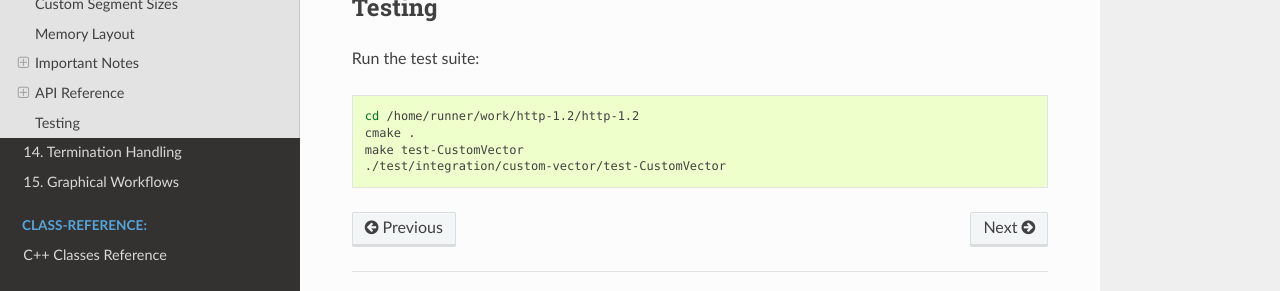
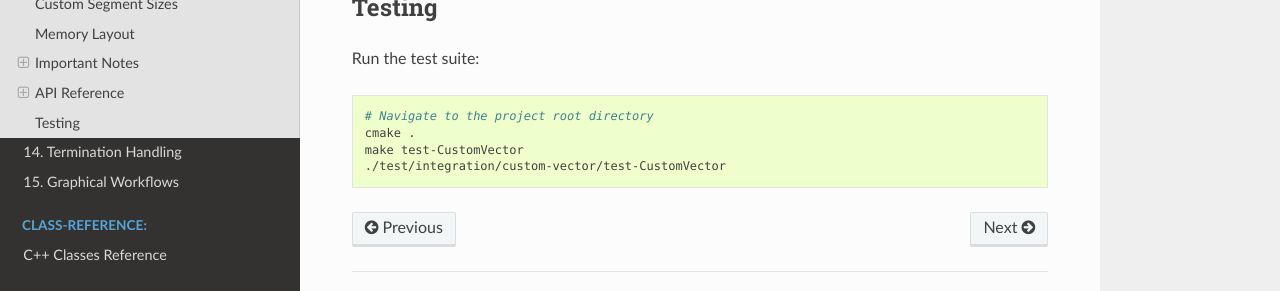
Before and after one commit to WEBcodeX1/http-1.2, a Sphinx documentation site: the page built from doc/CustomVector.rst, in a window 1280 px wide and 900 px high, scrolled down 5144 px. Shown: the part 523-814 px from the top of the window. Built offline with Sphinx 7.4.7 and the Read the Docs theme 3.1.0, drawn with Linux system fonts in a browser that asks for light colours.

Commit message:
Fix hardcoded path in CustomVector.rst documentation
Agent-Logs-Url: https://github.com/WEBcodeX1/http-1.2/sessions/ff736b26-eae6-48ad-a97d-3ac390bed7a6

Co-authored-by: clauspruefer <17313789+clauspruefer@users.noreply.github.com>

```diff
--- a/doc/CustomVector.rst
+++ b/doc/CustomVector.rst
@@ -285,7 +285,7 @@ Run the test suite:
 
 .. code-block:: bash
 
-    cd /home/runner/work/http-1.2/http-1.2
+    # Navigate to the project root directory
     cmake .
     make test-CustomVector
     ./test/integration/custom-vector/test-CustomVector
```
